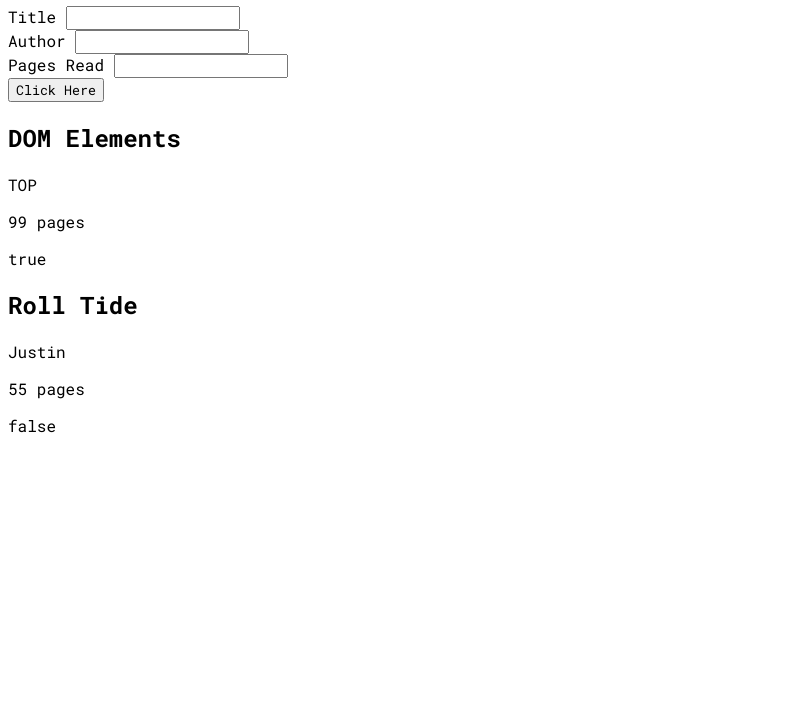
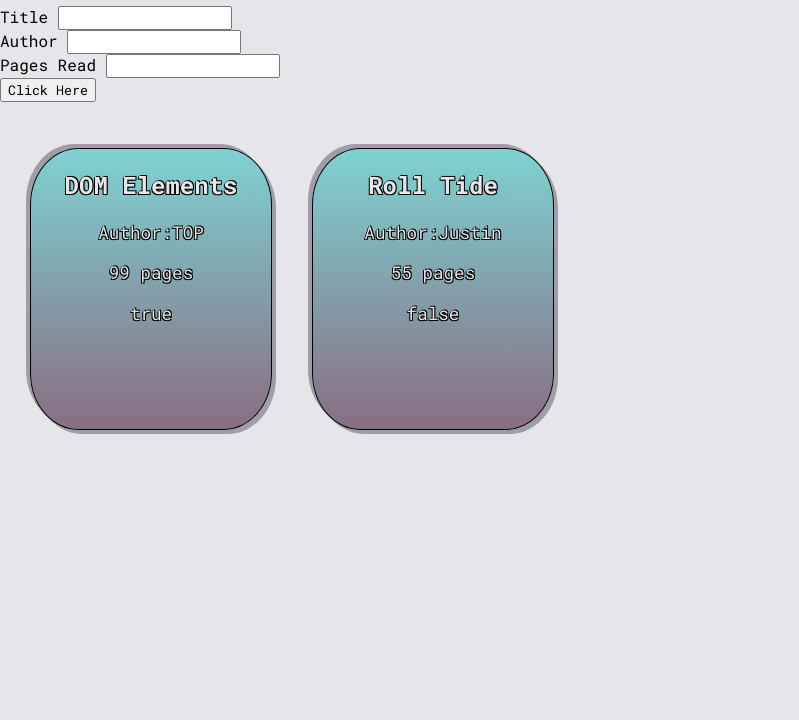
Before and after one commit to jelmore1674/library, a plain HTML site: page index.html in a window 1280 px wide. Shown: the part 80-800 px from the top of the page, without its empty margins (0-799 px from the left). Drawn offline with Linux system fonts and the light colour scheme.

Commit message:
Styled book divs

```diff
--- a/app.js
+++ b/app.js
@@ -45,7 +45,7 @@ function displayLibrary() {
         // let status = document.createElement("button");
 
         title.textContent = element.title;
-        author.textContent = element.author;
+        author.textContent = "Author:" + element.author;
         pages.textContent = element.pages + " pages";
         read.textContent = element.read; //? "Read" : "Not read yet";
         // //Data set for buttons and Event listeners
@@ -61,6 +61,7 @@ function displayLibrary() {
         // div.appendChild(remove);
         // div.appendChild(status);
         //--Styles
+        title.classList.add("title");
         // remove.classList.add("remove");
         // element.read ?
         //     status.classList.add("watched") :
--- a/style.css
+++ b/style.css
@@ -5,3 +5,49 @@
 *::after {
     font-family: "Roboto Mono", monospace;
 }
+
+html body {
+    margin: 0;
+    padding: 0;
+}
+
+body {
+    background-color: #e6e6ea;
+}
+
+.nav {
+    text-align: center;
+}
+
+#book-collection {
+    display: flex;
+    flex-direction: row;
+    flex-wrap: wrap;
+    padding: 10px;
+    text-shadow: -0.5px -0.5px 0 #000, 1px -1px 0 #000, -1px 1px 0 #000, 1px 1px 0 #000;
+}
+
+#book-collection>.books {
+    color: #e6e6ea;
+    margin: 20px;
+    min-width: 240px;
+    max-width: 240px;
+    min-height: 280px;
+    max-height: 280px;
+    background: linear-gradient( to top, rgba(75, 29, 63, 0.6), rgba(23, 190, 187, 0.5));
+    border: 1px solid black;
+    border-radius: 20%;
+    box-shadow: 4px 4px rgba(90, 87, 102, 0.5), -4px -4px rgba(90, 87, 102, 0.5);
+    text-align: center;
+    font-size: 1.1rem;
+}
+
+#book-collection>.books:hover {
+    transform: scale(1.05);
+    background: linear-gradient( to top, rgba(75, 29, 63, 0.7), rgba(23, 190, 187, 0.6));
+}
+
+#book-collection>.books>.title {
+    text-align: center;
+    font-size: 1.5rem;
+}
```
